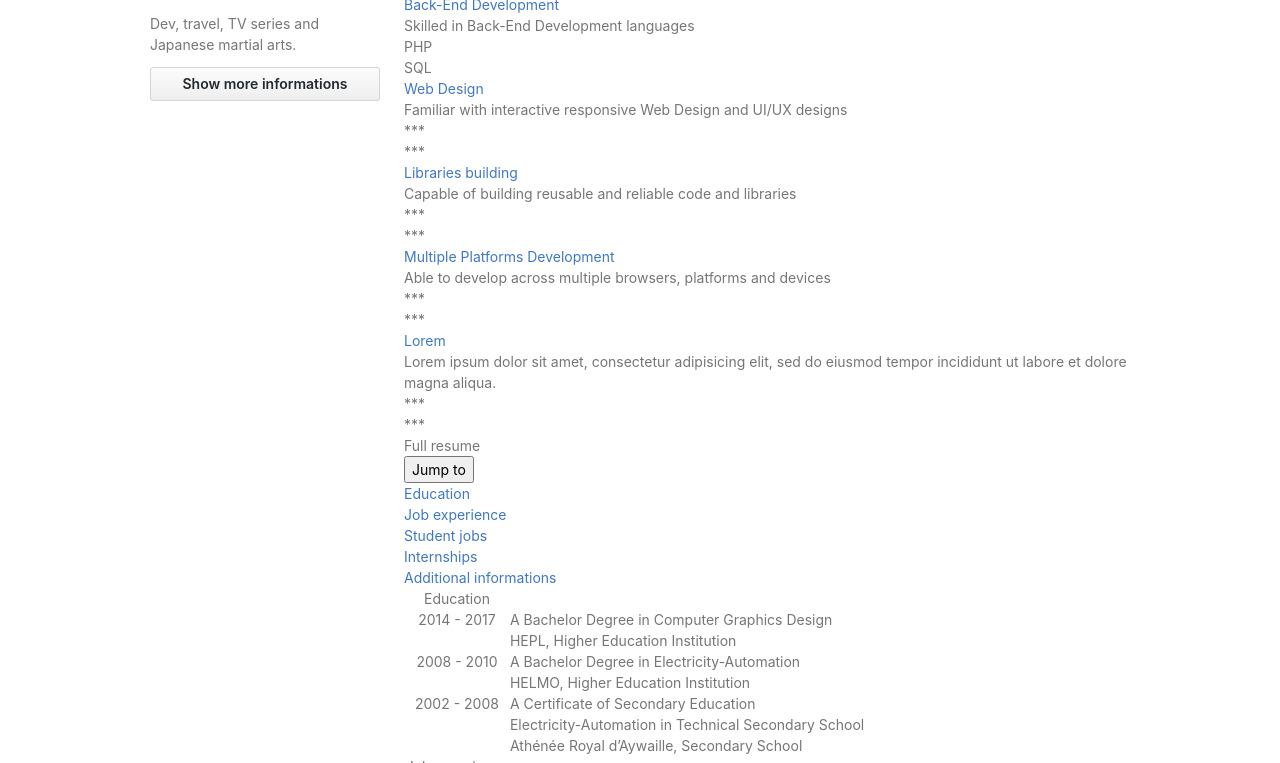
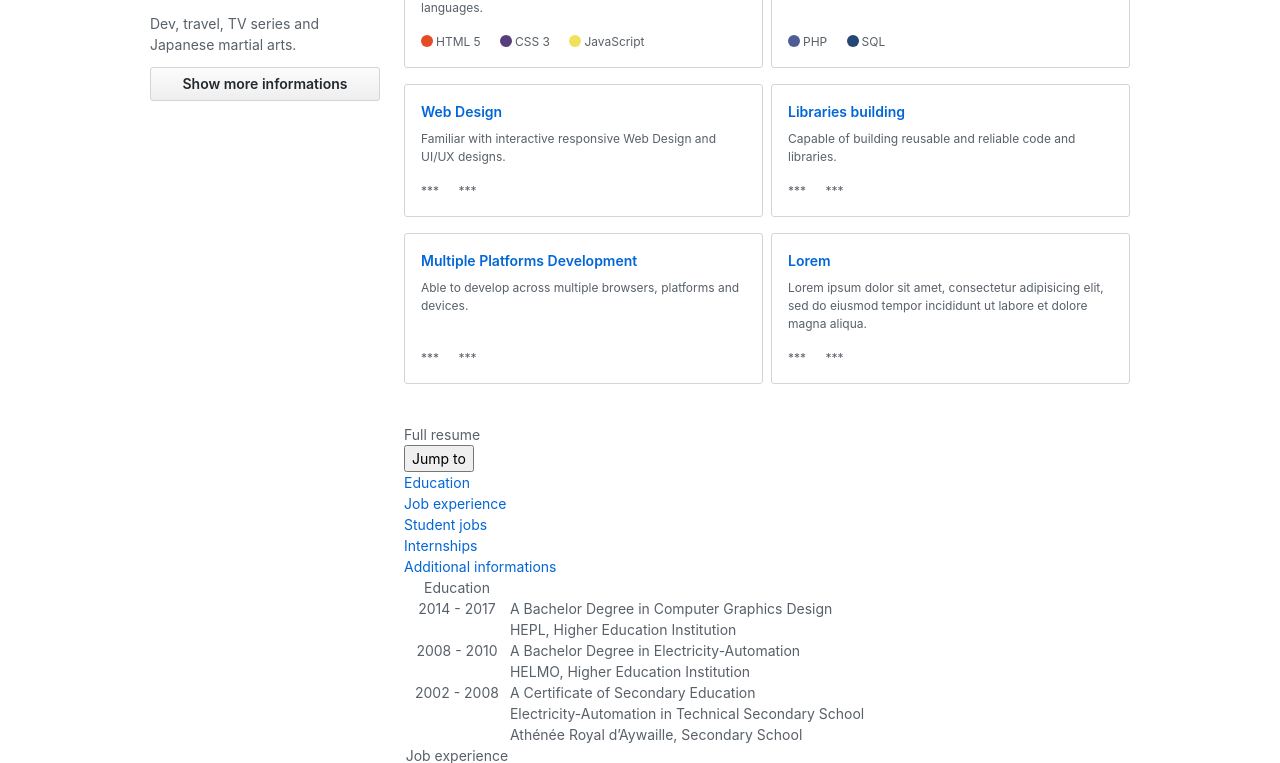
Before and after one commit to QuentinGeorge/cv2016_2017, a website: page src/index.html in a window 1280 px wide. Shown: the part 382-1145 px from the top of the page. Drawn offline with nearby package versions, Linux system fonts and the light colour scheme; files that its build step writes are made by us from their sources; files whose address does not match are found by name.

Commit message:
Add overview styles

```diff
--- a/src/index.html
+++ b/src/index.html
@@ -365,49 +365,49 @@
                   <h3 role="heading" aria-level="3">
                       Pinned skills
                   </h3>
-                  <ol>
-                      <li>
+                  <ol class="pinned-skills">
+                      <li class="pinned-skill">
                           <a href="#">Front-End Development</a>
-                          <p>Strong understanding of Front-End Development languages</p>
+                          <p>Strong understanding of Front-End Development languages.</p>
                           <ol>
-                              <li>HTML5</li>
-                              <li>CSS3</li>
-                              <li>JavaScript</li>
+                              <li class="pin-decoration html-deco">HTML 5</li>
+                              <li class="pin-decoration css-deco">CSS 3</li>
+                              <li class="pin-decoration js-deco">JavaScript</li>
                           </ol>
                       </li>
-                      <li>
+                      <li class="pinned-skill">
                           <a href="#">Back-End Development</a>
-                          <p>Skilled in Back-End Development languages</p>
+                          <p>Skilled in Back-End Development languages.</p>
                           <ol>
-                              <li>PHP</li>
-                              <li>SQL</li>
+                              <li class="pin-decoration php-deco">PHP</li>
+                              <li class="pin-decoration sql-deco">SQL</li>
                           </ol>
                       </li>
-                      <li>
+                      <li class="pinned-skill">
                           <a href="#">Web Design</a>
-                          <p>Familiar with interactive responsive Web Design and UI/UX designs</p>
+                          <p>Familiar with interactive responsive Web Design and UI/UX designs.</p>
                           <ol>
                               <li>***</li>
                               <li>***</li>
                           </ol>
                       </li>
-                      <li>
+                      <li class="pinned-skill">
                           <a href="#">Libraries building</a>
-                          <p>Capable of building reusable and reliable code and libraries</p>
+                          <p>Capable of building reusable and reliable code and libraries.</p>
                           <ol>
                               <li>***</li>
                               <li>***</li>
                           </ol>
                       </li>
-                      <li>
+                      <li class="pinned-skill">
                           <a href="#">Multiple Platforms Development</a>
-                          <p>Able to develop across multiple browsers, platforms and devices</p>
+                          <p>Able to develop across multiple browsers, platforms and devices.</p>
                           <ol>
                               <li>***</li>
                               <li>***</li>
                           </ol>
                       </li>
-                      <li>
+                      <li class="pinned-skill">
                           <a href="#">Lorem</a>
                           <p>Lorem ipsum dolor sit amet, consectetur adipisicing elit, sed do eiusmod tempor incididunt ut labore et dolore magna aliqua.</p>
                           <ol>
--- a/src/sass/components/_header.scss
+++ b/src/sass/components/_header.scss
@@ -170,7 +170,7 @@ header .home-logo {
 
 .main-nav .dropdown-content li:first-child {
     padding: 4px 15px;
-    color: $cHeaderDropDownHeader;
+    color: $cLaborText;
     &:after {
         display: block;
         width: 176px;
--- a/src/sass/components/_intro.scss
+++ b/src/sass/components/_intro.scss
@@ -42,7 +42,7 @@
     border: 1px solid $cIntroButtonBorder;
     border-radius: 3px;
     &:hover {
-            background-color: $cHeaderSearchBorder;
+            background-color: $cIntroButtonHoverBorder;
             background-image: $gradIntroButtonHoverBackground;
             border-color: $cFooterHomeLink;
     }
@@ -50,7 +50,7 @@
             outline: none;
             box-shadow: 0 0 5px $cHeaderSearchShadowFocus;
             &:hover {
-                border-color: $cHeaderSearchBorderFocus;
+                border-color: $cIntroButtonFocusBorder;
             }
     }
     &:active {
--- a/src/sass/components/_overview.scss
+++ b/src/sass/components/_overview.scss
@@ -1 +1,79 @@
 // Overview specific styles
+
+.overview h3 {
+    margin-bottom: 8px;
+    font-size: 1.14286em;
+    color: $cTitleText;
+}
+
+.overview article {
+    margin-bottom: 24px;
+}
+
+.pinned-skills {
+    display: flex;
+    flex-wrap: wrap;
+    justify-content: space-between;
+}
+
+.pinned-skill {
+    display: flex;
+    flex-direction: column;
+    width: 325px;  // 359px ( from original web site ) - ( 2*16px ) - ( 2*1px )
+    padding: 16px;
+    margin-bottom: 16px;
+    border: 1px solid $cHeaderSearchBorder;
+    border-radius: 3px;
+}
+
+.pinned-skill a {
+    font-weight: 600;
+}
+
+.pinned-skill p, .pinned-skill ol {
+    font-size: .85714em;
+}
+
+.pinned-skill p {
+    flex: 1 0 auto;
+    margin: 8px 0 16px 0;
+}
+
+.pinned-skill li {
+    display: inline;
+}
+
+.pinned-skill ol li:not( :last-child ) {
+    margin-right: 16px;
+}
+
+.pin-decoration:before {
+    display: inline-block;
+    width: 12px;
+    height: 12px;
+    position: relative;
+    top: 1px;
+    margin-right: 3px;
+    content: "";
+    border-radius: 50%;
+}
+
+.html-deco:before {
+    background-color: $cPinnedSkillsDecorationHTML;
+}
+
+.css-deco:before {
+    background-color: $cPinnedSkillsDecorationCSS;
+}
+
+.js-deco:before {
+    background-color: $cPinnedSkillsDecorationJS;
+}
+
+.php-deco:before {
+    background-color: $cPinnedSkillsDecorationPHP;
+}
+
+.sql-deco:before {
+    background-color: $cPinnedSkillsDecorationSQL;
+}
--- a/src/sass/settings/_colors.scss
+++ b/src/sass/settings/_colors.scss
@@ -12,19 +12,19 @@ $cIntroButtonActiveBackground: #DCDCDC;
 // Texts colors
 $cHeaderLink: rgba( 255,255,255,0.75 );
 $cTitleText: #24292E;
-$cHeaderDropDownHeader: lighten( $cTitleText, 20% );
+$cLaborText: #586069;
 $cSubTitleText: #666;
-$cLaborText: #767676;
-$cLink: #4078C0;
+$cLink: #0366D6;
 $cFooterHomeLink: #CCC;
 $cFooterHomeLinkHover: #BBB;
 
 // Borders colors
 $cHeaderBorder: #E5E5E5;
-$cHeaderSearchBorder: #DDD;
-$cHeaderSearchBorderFocus: #51A7E8;
+$cHeaderSearchBorder: #D1D5DA;
 $cHeaderDropDownBorder: rgba( 0, 0, 0, 0.15 );
 $cIntroButtonBorder: #D5D5D5;
+$cIntroButtonHoverBorder: #DDD;
+$cIntroButtonFocusBorder: #51A7E8;
 $cIntroButtonActiveBorder: #B5B5B5;
 $cContentNavSelectedBorder: #C9510C;
 
@@ -36,3 +36,8 @@ $cHeaderSearchShadowFocus: rgba( 81, 167, 232, 0.5 );
 $cHeaderSearchPlaceHolder: #8B8E90;
 $cDecorativeLines: #EEE;
 $cIntroIcons: #999;
+$cPinnedSkillsDecorationHTML: #E34C26;
+$cPinnedSkillsDecorationCSS: #563D7C;
+$cPinnedSkillsDecorationJS: #F1E05A;
+$cPinnedSkillsDecorationPHP: #4F5D95;
+$cPinnedSkillsDecorationSQL: #244776;
```
Also changed, not shown: TODO.md (+4 -0 lines).
